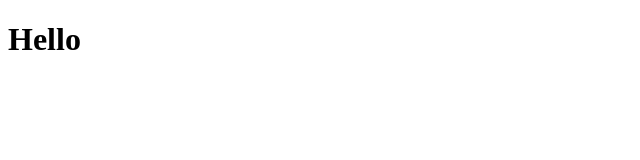
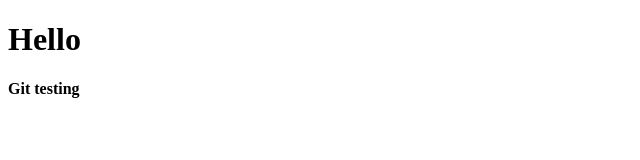
Before and after one commit to him123hey/Triaining, a plain HTML site: page index.html in a window 1280 px wide. Shown: the full height of the page, 0-640 px from the left. Drawn offline with Linux system fonts and the light colour scheme.

Commit message:
strong p

```diff
--- a/index.html
+++ b/index.html
@@ -8,5 +8,6 @@
 </head>
 <body>
     <h1>Hello</h1>
+    <strong><p>Git testing</p></strong>
 </body>
 </html>
```
